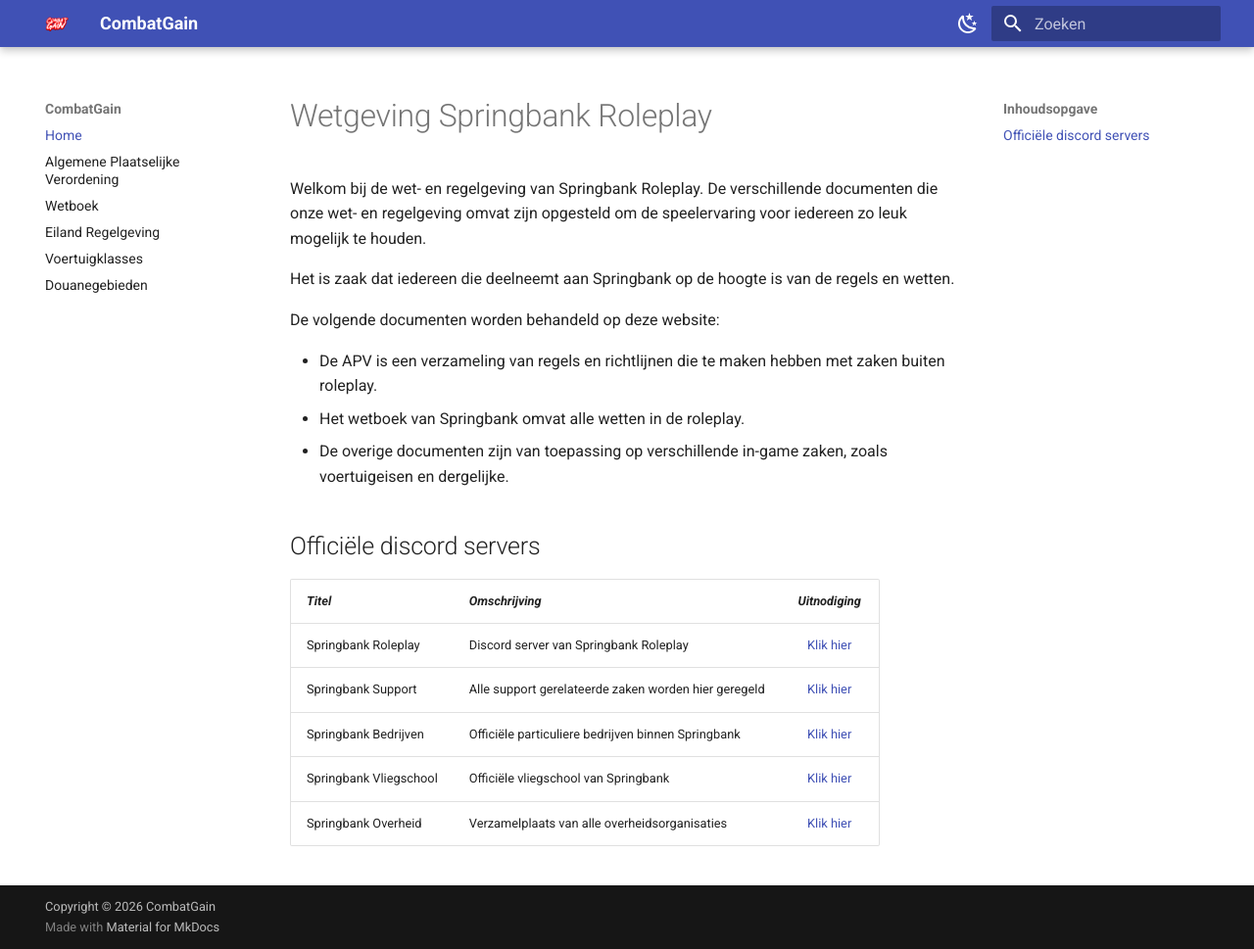
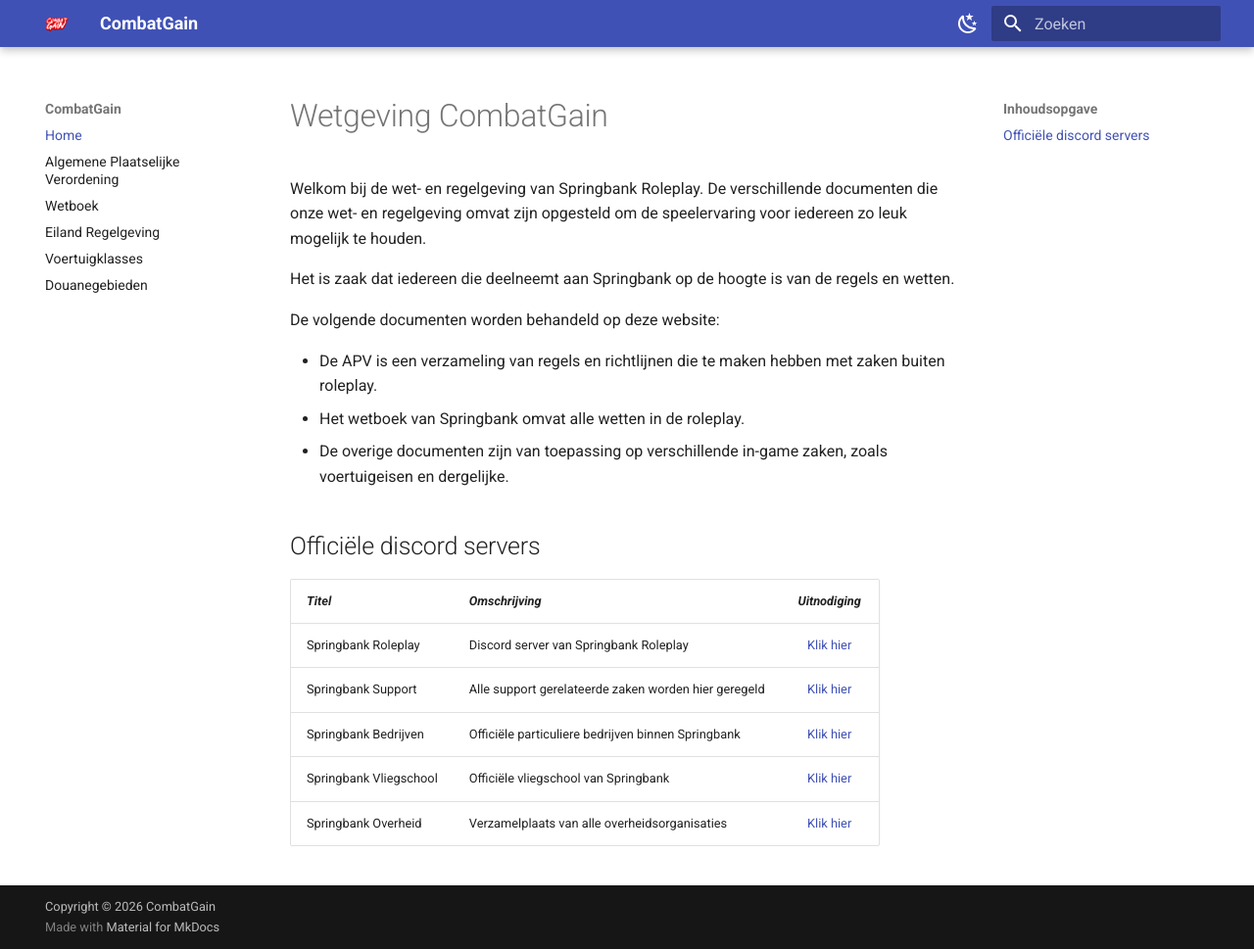
Before and after one commit to CombatGainProduction/cg-apv, an MkDocs documentation site: the page built from docs/index.md, in a window 1280 px wide and 969 px high. Shown: the whole window at 98% size. Built offline with MkDocs 1.6.1 and Material for MkDocs 9.7.7, drawn with Linux system fonts in a browser that asks for light colours; comment, search, counter and statistics services are not loaded.

Commit message:
Update index.md

```diff
--- a/docs/index.md
+++ b/docs/index.md
@@ -1,4 +1,4 @@
-# Wetgeving Springbank Roleplay
+# Wetgeving CombatGain
 
 Welkom bij de wet- en regelgeving van Springbank Roleplay. De verschillende documenten die onze wet- en regelgeving omvat zijn opgesteld om de speelervaring voor iedereen zo leuk mogelijk te houden.
 
```
